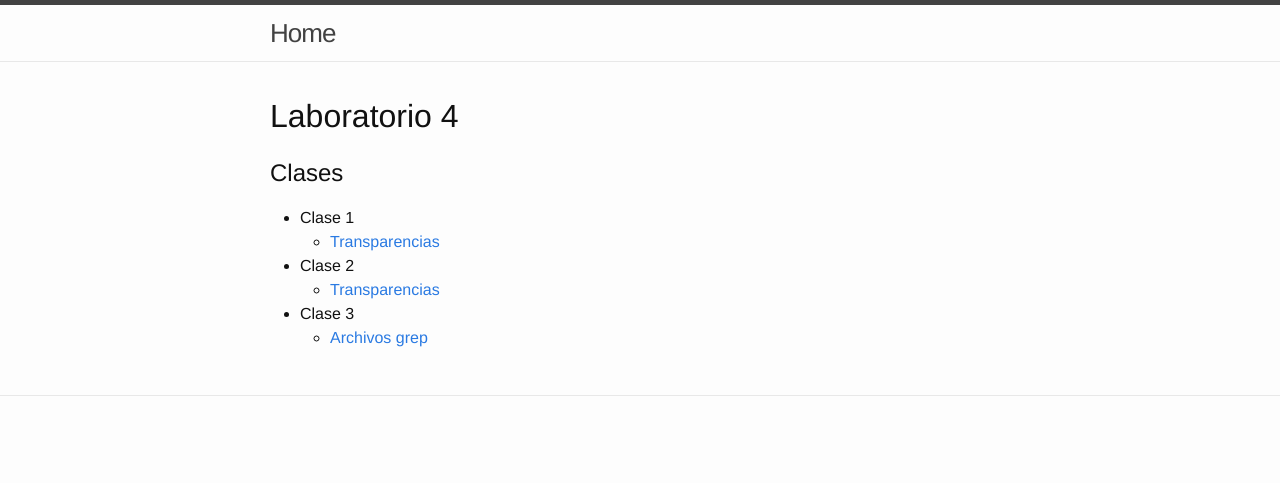
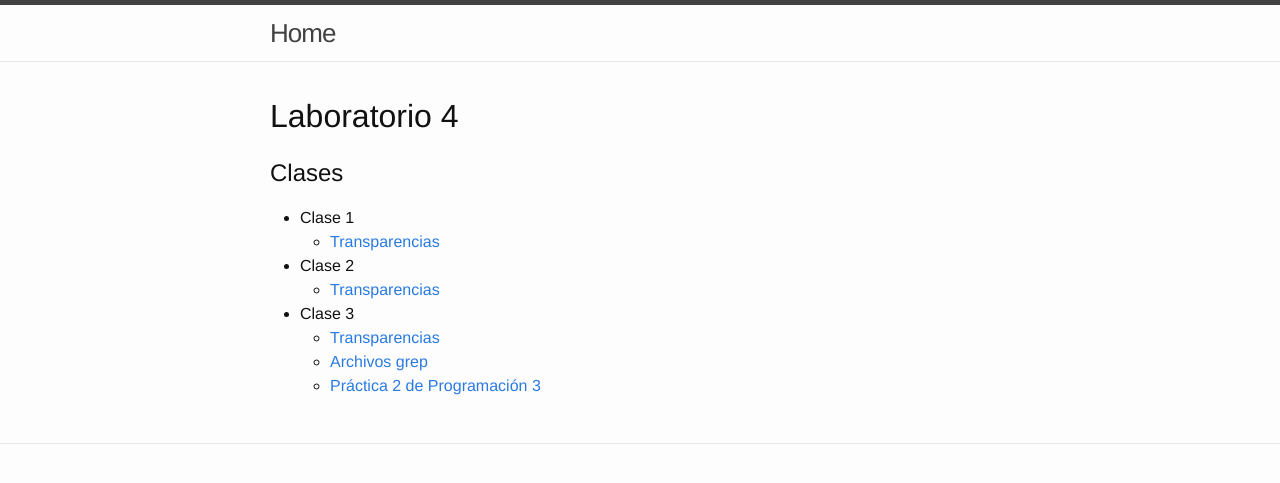
Before and after one commit to andres-fortier/andres-fortier.github.io, a Jekyll site: the page built from laboratorio4/index.md, in a window 1280 px wide. Shown: the top 483 px of the page. Built offline with Jekyll 4.4.1, drawn with Linux system fonts in a browser that asks for light colours; Markdown is read by kramdown in place of the engine named in the settings.

Commit message:
Material clase 3

```diff
--- a/laboratorio4/index.md
+++ b/laboratorio4/index.md
@@ -12,4 +12,6 @@ title: Laboratorio 4 - UTN - SMA
 * Clase 2
   * [Transparencias](material/Clase02.pdf)
 * Clase 3
+  * [Transparencias](material/Clase03.pdf)
   * [Archivos grep](material/Clase03Comando.tar.gz)
+  * [Práctica 2 de Programación 3](material/Programacion3-Practica2.pdf)
```
Also changed, not shown: 2 other files.
